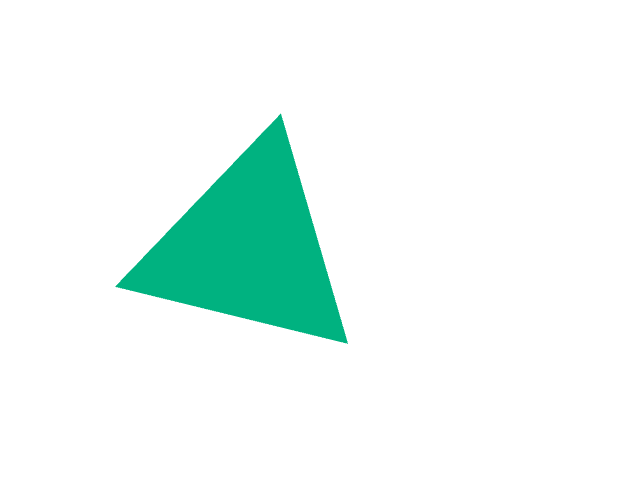
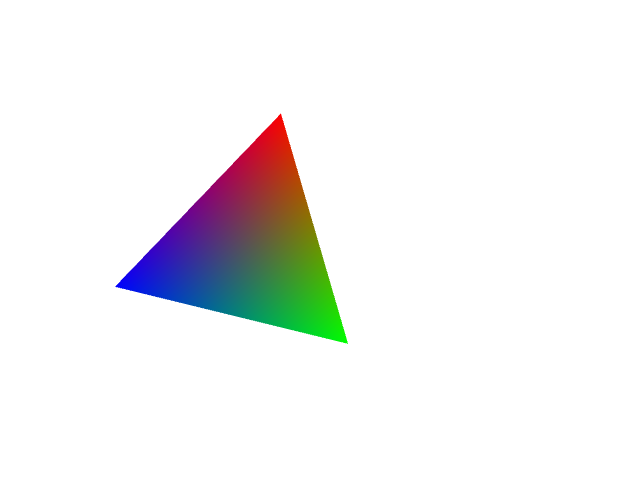
Before and after one commit to PatrickNausha/webgl-from-scratch, a plain HTML site: page index.html in a window 1280 px wide. Shown: the whole page, without its empty margins (0-640 px from the left). Drawn offline with Linux system fonts and the light colour scheme.

Commit message:
Add some color.

```diff
--- a/index.html
+++ b/index.html
@@ -18,6 +18,13 @@
 					[0, triangleTop],
 					[triangleSideLength / 2, triangleBottom],
 					[-triangleSideLength / 2, triangleBottom],
+				].flat()
+			);
+			const colors = new Float32Array(
+				[
+					[1, 0, 0],
+					[0, 1, 0],
+					[0, 0, 1],
 				].flat()
 			);
 
@@ -53,29 +60,46 @@
 
 				const positionAttributeLocation = gl.getAttribLocation(
 					program,
-					"vertexShaderPosition"
+					"position"
 				);
+				const colorAttributeLocation = gl.getAttribLocation(program, "color");
 
 				const positionBuffer = gl.createBuffer();
 				gl.bindBuffer(gl.ARRAY_BUFFER, positionBuffer);
 				gl.bufferData(gl.ARRAY_BUFFER, positions, gl.STATIC_DRAW);
 
+				const colorBuffer = gl.createBuffer();
+				gl.bindBuffer(gl.ARRAY_BUFFER, colorBuffer);
+				gl.bufferData(gl.ARRAY_BUFFER, colors, gl.STATIC_DRAW);
+
 				const vertexArrayObject = gl.createVertexArray();
 				gl.bindVertexArray(vertexArrayObject);
 				gl.enableVertexAttribArray(positionAttributeLocation);
+				gl.enableVertexAttribArray(colorAttributeLocation);
 
-				// Bind the buffer currently bound to gl.ARRAY_BUFFER
+				gl.bindBuffer(gl.ARRAY_BUFFER, positionBuffer);
 				const vertexDimensions = 2;
+				gl.vertexAttribPointer(
+					positionAttributeLocation,
+					vertexDimensions,
+					gl.FLOAT,
+					false, // normalize: false because this value is ignored for floats
+					0, // stride
+					0 // offset
+				);
+
+				gl.bindBuffer(gl.ARRAY_BUFFER, colorBuffer);
+				const colorDimensions = 3;
 				const normalize = false; // Value is ignored for floats
 				const stride = 0; // Data is tightly packed
 				const offset = 0;
 				gl.vertexAttribPointer(
-					positionAttributeLocation,
-					vertexDimensions,
+					colorAttributeLocation,
+					colorDimensions,
 					gl.FLOAT,
-					normalize,
-					stride,
-					offset
+					false, // normalize: false because this value is ignored for floats
+					0, // stride
+					0 // offset
 				);
 
 				gl.viewport(0, 0, gl.canvas.width, gl.canvas.height);
@@ -146,11 +170,15 @@
 		<script id="vertex-shader" type="x-shader/x-vertex">
 			#version 300 es
 
-			in vec4 vertexShaderPosition;
+			in vec4 position;
+			in vec4 color;
 			uniform mat4 modelMatrix;
 
+			out vec4 vColor;
+
 			void main() {
-				gl_Position = modelMatrix * vertexShaderPosition;
+				vColor = color;
+				gl_Position = modelMatrix * position;
 			}
 		</script>
 
@@ -159,10 +187,12 @@
 
 			precision highp float;
 
+			in vec4 vColor;
+
 			out vec4 outputColor;
 
 			void main() {
-				outputColor = vec4(0, 0.7, 0.5, 1);
+				outputColor = vColor;
 			}
 		</script>
 	</body>
```
